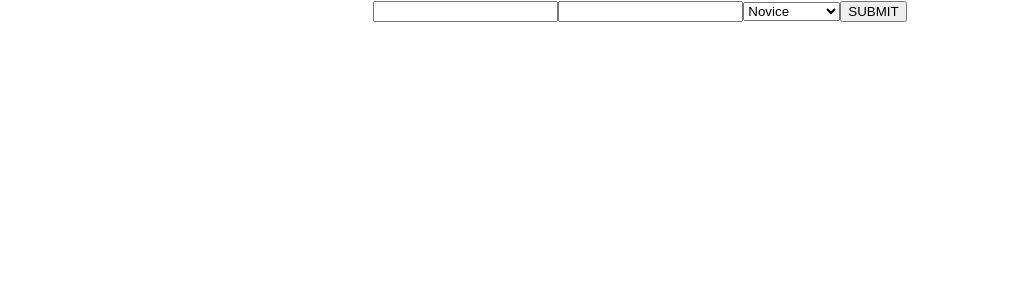
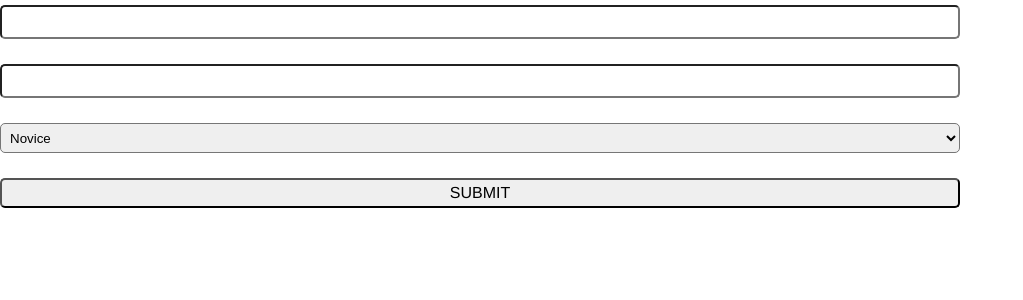
Before and after one commit to thatPamIAm/swapi-trivia, a React (Create React App) app: page / in a window 1280 px wide. Shown: the top 300 px of the page, without its empty margins (0-1023 px from the left). Built offline with nearby package versions, Linux system fonts and the light colour scheme.

Commit message:
Add base styling for login modal

```diff
--- a/src/Login/Login.css
+++ b/src/Login/Login.css
@@ -0,0 +1,34 @@
+.modal {
+  align-items: center;
+  border: 1px gray solid;
+  border-radius: 5px;
+  display: flex;
+  font-family: Helvetica;
+  height: 400px;
+  justify-content: center;
+  margin: 10% auto;
+  width: 500px;
+}
+
+form {
+  display: flex;
+  flex-direction: column;
+  width: 75%;
+}
+
+form input, form select, form button {
+  border-radius: 5px;
+  height: 30px;
+  margin: 5px 0 20px;
+  padding: 0 5px;
+}
+
+form button {
+  cursor: not-allowed;
+  font-family: Helvetica;
+  font-size: 1rem;
+}
+
+label, h3 {
+  text-align: left;
+}
```
